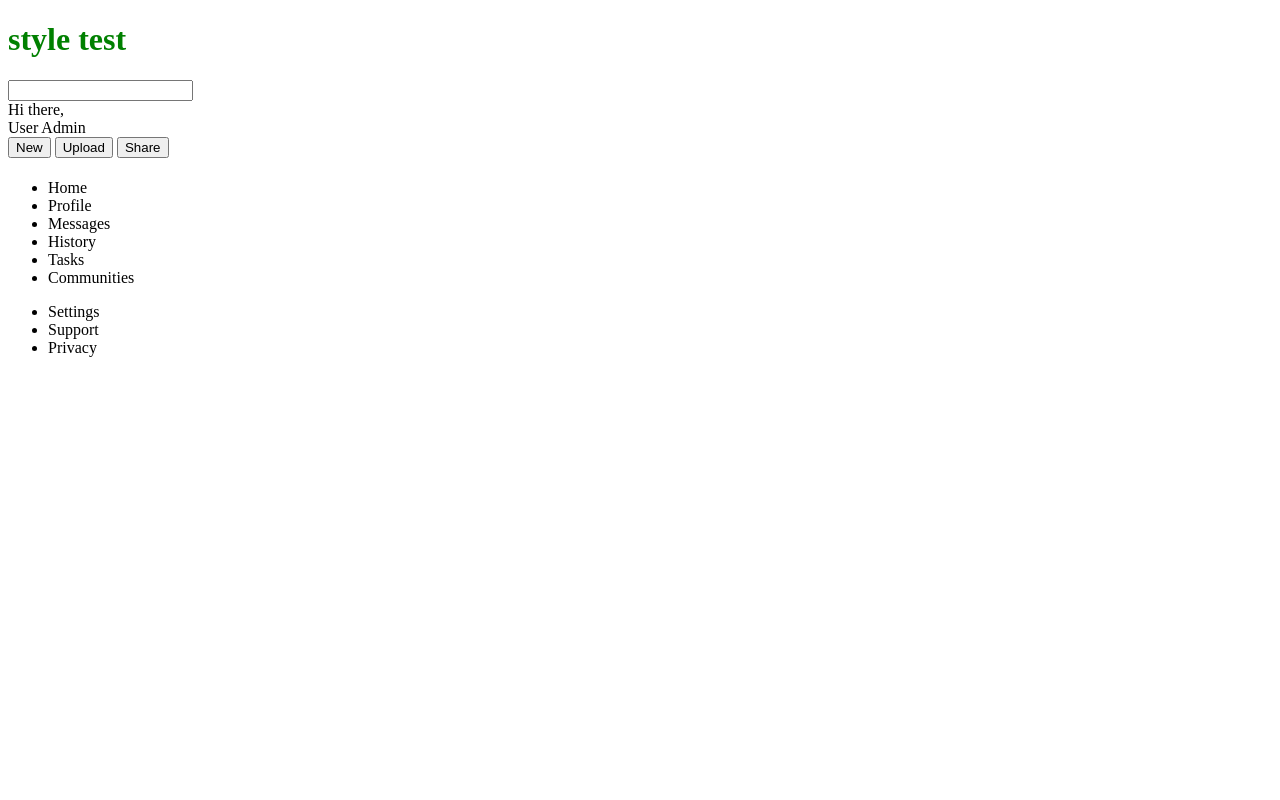
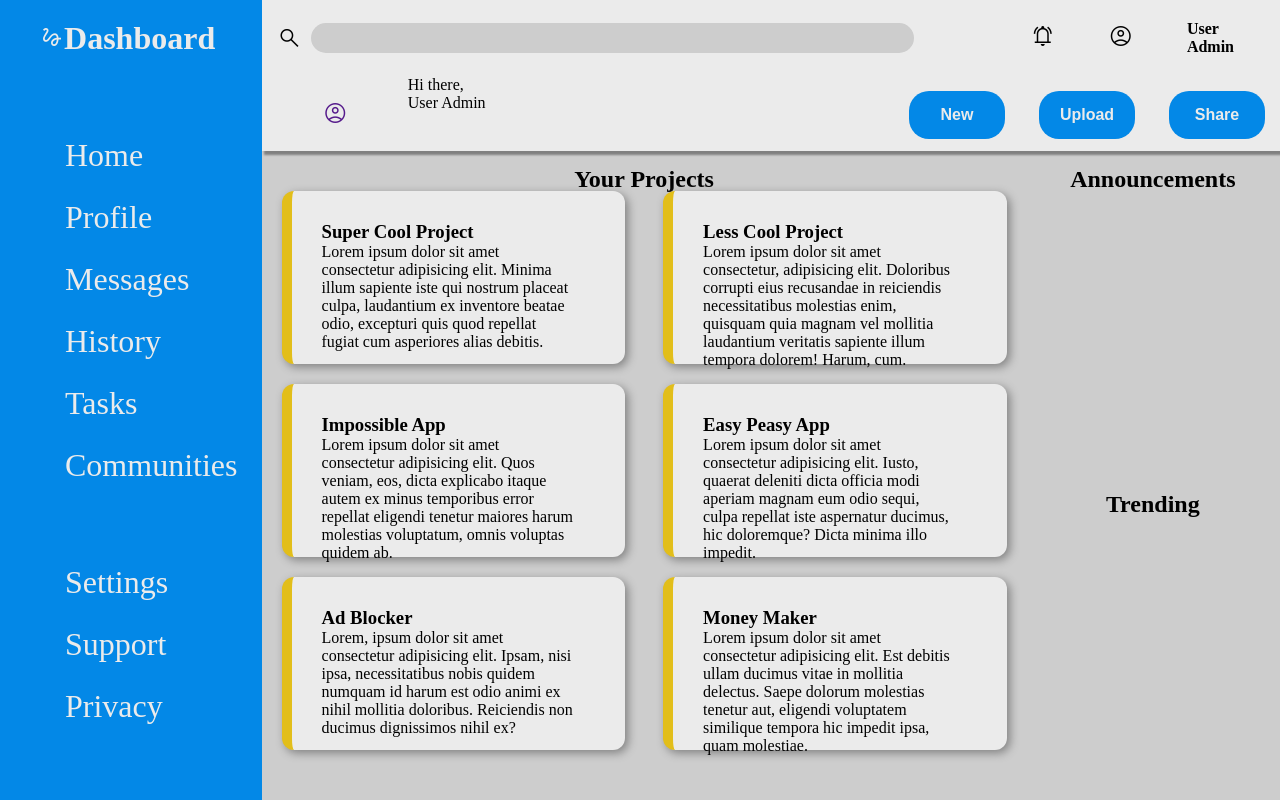
Before and after one commit to PBJTP/admin-dashboard, a plain HTML site: page index.html in a window 1280 px wide. Drawn offline with nearby package versions, Linux system fonts and the light colour scheme.

Commit message:
Add default structure and styling

```diff
--- a/index.html
+++ b/index.html
@@ -5,19 +5,24 @@
     <meta http-equiv="X-UA-Compatible" content="IE=edge">
     <meta name="viewport" content="width=device-width, initial-scale=1.0">
     <link rel="stylesheet" href="styles.css">
+    <link rel="stylesheet" href="https://fonts.googleapis.com/css2?family=Material+Symbols+Outlined:opsz,wght,FILL,GRAD@20..48,100..700,0..1,-50..200" />
     <title>Admin Dashboard</title>
 </head>
 <body>
-    <h1>style test</h1>
     <div class="header">
-        <input type="text" class="search">
-        <a href="" class="notification"></a>
-        <a href="" class="profilepic"></a>
-        <a href="" class="profile"></a>
+        <div class="header-left">
+            <span class="material-symbols-outlined">search</span>
+            <input type="text" class="search">
+        </div>
+        <div class="header-right">
+            <a href="" class="notification"><span class="material-symbols-outlined">notifications_active</span></a>
+            <a href="" class="profilepic"><span class="material-symbols-outlined">account_circle</span></a>
+            <a href="" class="profile"><b>User Admin</b></a>
+        </div>
     </div>
     <div class="nav">
+        <div class="profilepic"><a href="" class="profilepic"><span class="material-symbols-outlined">account_circle</span></a></div>
         <div class="nav-left">
-            <div class="logo"></div>
             <div class="greeting">Hi there,</div>
             <div class="user">User Admin</div>
         </div>
@@ -28,7 +33,7 @@
         </div>
     </div>
     <div class="dashboard">
-        <h1 class="logo"></h1>
+        <h1 class="logo"><span class="material-symbols-outlined">gesture</span>Dashboard</h1>
         <ul>
             <li>Home</li>
             <li>Profile</li>
@@ -43,5 +48,43 @@
             <li>Privacy</li>
         </ul>
     </div>
+    <div class="content">
+        <div class="projects">
+        <h2>Your Projects</h2>
+            <div class="cards">
+                <div class="card">
+                    <h3>Super Cool Project</h3>
+                    <p>Lorem ipsum dolor sit amet consectetur adipisicing elit. Minima illum sapiente iste qui nostrum placeat culpa, laudantium ex inventore beatae odio, excepturi quis quod repellat fugiat cum asperiores alias debitis.</p>
+                </div>
+                <div class="card">
+                    <h3>Less Cool Project</h3>
+                    <p>Lorem ipsum dolor sit amet consectetur, adipisicing elit. Doloribus corrupti eius recusandae in reiciendis necessitatibus molestias enim, quisquam quia magnam vel mollitia laudantium veritatis sapiente illum tempora dolorem! Harum, cum.</p>
+                </div>
+                <div class="card">
+                    <h3>Impossible App</h3>
+                    <p>Lorem ipsum dolor sit amet consectetur adipisicing elit. Quos veniam, eos, dicta explicabo itaque autem ex minus temporibus error repellat eligendi tenetur maiores harum molestias voluptatum, omnis voluptas quidem ab.</p>
+                </div>
+                <div class="card">
+                    <h3>Easy Peasy App</h3>
+                    <p>Lorem ipsum dolor sit amet consectetur adipisicing elit. Iusto, quaerat deleniti dicta officia modi aperiam magnam eum odio sequi, culpa repellat iste aspernatur ducimus, hic doloremque? Dicta minima illo impedit.</p>
+                </div>
+                <div class="card">
+                    <h3>Ad Blocker</h3>
+                    <p>Lorem, ipsum dolor sit amet consectetur adipisicing elit. Ipsam, nisi ipsa, necessitatibus nobis quidem numquam id harum est odio animi ex nihil mollitia doloribus. Reiciendis non ducimus dignissimos nihil ex?</p>
+                </div>
+                <div class="card">
+                    <h3>Money Maker</h3>
+                    <p>Lorem ipsum dolor sit amet consectetur adipisicing elit. Est debitis ullam ducimus vitae in mollitia delectus. Saepe dolorum molestias tenetur aut, eligendi voluptatem similique tempora hic impedit ipsa, quam molestiae.</p>
+                </div>
+            </div>
+        </div>
+        <div class="announcements">
+            <h2>Announcements</h2>
+
+        </div>
+        <div class="trending">
+            <h2>Trending</h2>
+        </div>
+    </div>
 </body>
 </html>
--- a/styles.css
+++ b/styles.css
@@ -1,3 +1,145 @@
-h1 {
-    color: green;
+*, *:before, *:after {
+    box-sizing: border-box;
+    margin: 0;
+    padding: 0;
 }
+
+.material-symbols-outlined {
+  font-variation-settings:
+  'FILL' 0,
+  'wght' 400,
+  'GRAD' 0,
+  'opsz' 48
+}
+
+body {
+    display: grid;
+    grid-template: minmax(60px, 80px) minmax(60px, 80px) 10fr / 1fr 4fr;
+    height: 100vh;
+}
+
+.header, .nav {
+    background-color: rgb(235, 235, 235);
+}
+
+.header {
+    grid-column: 2 / 3;
+    display: flex;
+    flex-wrap: nowrap;
+    padding: 15px;
+    justify-content: space-between;
+}
+
+.header-left {
+    width: 80%;
+    display: flex;
+    align-items: center;
+}
+
+.header-right {
+    display: grid;
+    grid-template: 1fr / repeat(3, 1fr);
+    align-items: center;
+}
+
+.header input {
+    width: 80%;
+    height: 30px;
+    border-radius: 20px;
+    background-color: rgb(205, 205, 205);
+    margin-left: 10px;
+    border: none;
+}
+
+.header a,
+.header a:visited {
+    text-decoration: none;
+    color: black;
+}
+
+.nav {
+    grid-column: 2 / 3;
+    display: grid;
+    grid-template: 1fr / 1fr 3fr 3fr;
+    box-shadow: 3px 3px 2px 1px gray;
+    position: relative;
+}
+
+.nav .profilepic {
+    justify-self: center;
+    align-self: center;
+}
+
+.nav-right {
+    justify-self: right;
+}
+
+.nav-right button {
+    margin: 15px;
+    background-color: #0388e7;
+    color:rgb(235, 235, 235);
+    font-size: 16px;
+    font-weight: bold;
+    width: 6em;
+    height: 3em;
+    border: none;
+    border-radius: 20px;
+}
+
+.dashboard {
+    background-color: #0388e7;
+    grid-row: 1 / 4;
+}
+
+.logo {
+    margin-left: 40px;
+    margin-top: 20px;
+    color: rgb(235, 235, 235)
+}
+
+.dashboard ul {
+    margin-top: 80px;
+    margin-left: 40px;
+}
+
+.dashboard li {
+    color: rgb(235, 235, 235);
+    list-style: none;
+    font-size: 2em;
+    margin: 25px;
+}
+
+.content {
+    background-color: rgb(205, 205, 205);
+    display: grid;
+    grid-template: 1fr 1fr / 3fr 1fr;
+}
+
+.content .projects {
+    grid-row: 1 / 3;
+    display: grid;
+    grid-template: 30px 1fr 40px/ 1fr;
+}
+
+.content h2 {
+    text-align: center;
+    margin: 15px 0 15px 0;
+}
+
+.cards {
+    display: grid;
+    grid-template: 1fr 1fr 1fr / 1fr 1fr;
+    align-items: center;
+    justify-items: center;
+}
+
+.card {
+    background-color: rgb(235, 235, 235);
+    width: 90%;
+    height: 90%;
+    border-left: solid rgb(226, 190, 26) 10px;
+    border-radius: 12px;
+    box-shadow: 3px 3px 10px gray;
+    padding: 30px 50px 15px 30px;
+
+}
```
